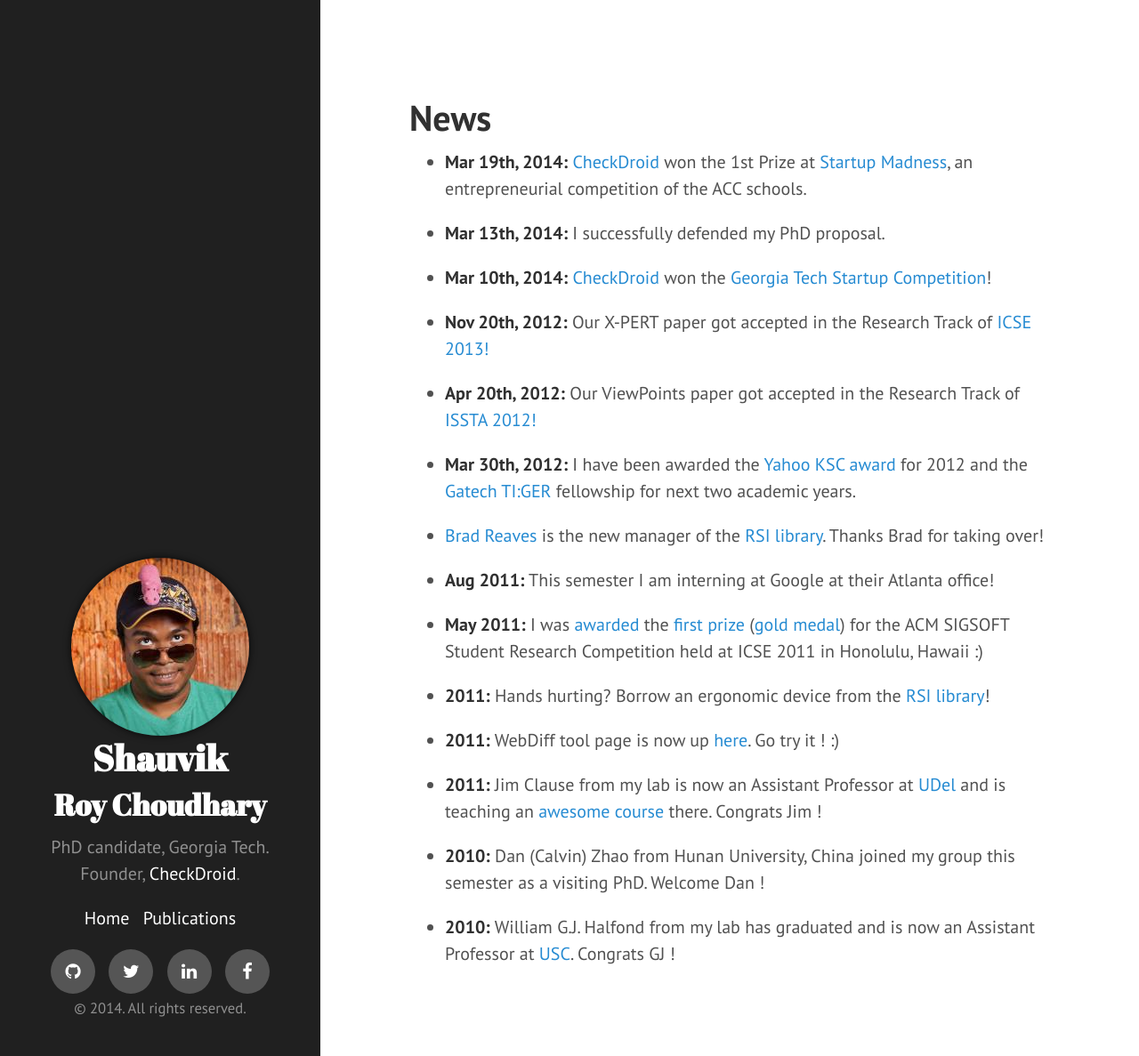
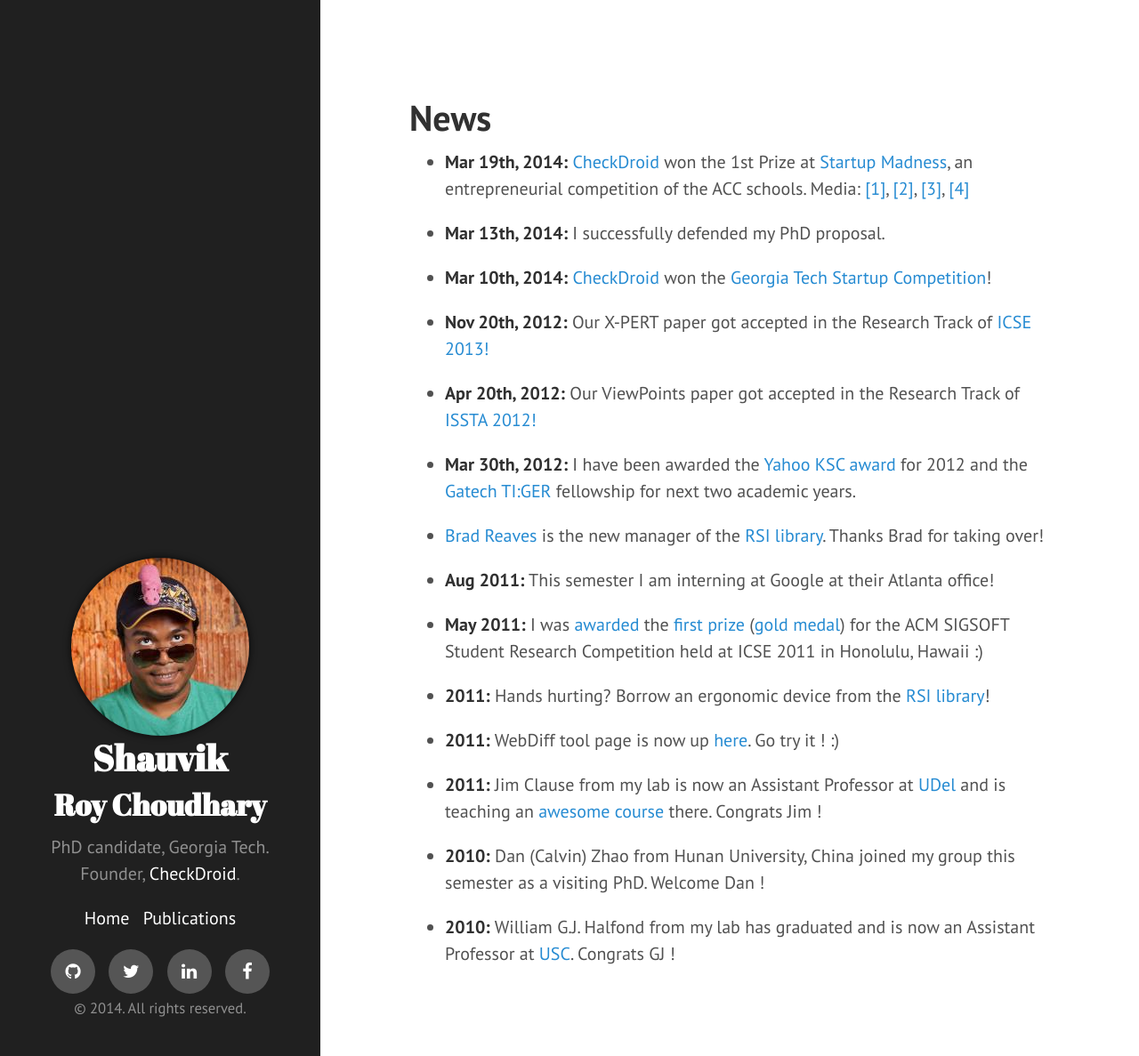
Before and after one commit to shauvik/shauvik.github.io, a Jekyll site: the page built from news.md, in a window 1280 px wide and 1187 px high. Shown: the whole window at 89% size. Built offline with Jekyll 4.4.1, drawn with Linux system fonts in a browser that asks for light colours; nearby versions of some CDN libraries; Markdown is read by kramdown in place of the engine named in the settings.

Commit message:
updated news

```diff
--- a/_config.yml
+++ b/_config.yml
@@ -14,7 +14,7 @@
 url:              http://shauvik.com
 
 author:
-  name:           'Shauvik <br />Roy Choudhary'
+  name:           'Shauvik Roy Choudhary'
   url:            https://twitter.com/shauvik
 
 #paginate:         5
--- a/_includes/news.html
+++ b/_includes/news.html
@@ -1,7 +1,7 @@
 <div class="message">
     <h2>News</h2>
 	<ul>
-		<li><strong>Mar 19th, 2014:</strong> <a href="http://checkdroid.com">CheckDroid</a> won the 1st Prize at <a href="http://startupmad.com">Startup Madness</a>, an entrepreneurial competition of the ACC schools.</li>
+		<li><strong>Mar 19th, 2014:</strong> <a href="http://checkdroid.com">CheckDroid</a> won the 1st Prize at <a href="http://startupmad.com">Startup Madness</a>, an entrepreneurial competition of the ACC schools. Media: <a href="http://www.cc.gatech.edu/news/georgia-tech%E2%80%99s-checkdroid-wins-2014-startup-madness-competition">[1]</a>, <a href="http://www.bizjournals.com/triangle/blog/techflash/2014/03/ncsus-startup-madness-spotlights-college.html">[2]</a>, <a href="http://www.wncn.com/story/25023370/acc-business-students-compete-in-start-up-madness-at-ncsu">[3]</a>, <a href="http://upstart.bizjournals.com/companies/startups/2014/03/20/startup-madness-takes-hold-ncsu.html?page=all">[4]</a></li>
 		<li><strong>Mar 13th, 2014:</strong> I successfully defended my PhD proposal.</li>
 		<li><strong>Mar 10th, 2014:</strong> <a href="http://checkdroid.com">CheckDroid</a> won the <a href="http://startup.gatech.edu/competition/">Georgia Tech Startup Competition</a>!</li>
 	</ul>
--- a/news.md
+++ b/news.md
@@ -5,7 +5,7 @@
 
 <h1>News</h1>
 
-* <strong>Mar 19th, 2014:</strong> <a href="http://checkdroid.com">CheckDroid</a> won the 1st Prize at <a href="http://startupmad.com">Startup Madness</a>, an entrepreneurial competition of the ACC schools.
+* <strong>Mar 19th, 2014:</strong> <a href="http://checkdroid.com">CheckDroid</a> won the 1st Prize at <a href="http://startupmad.com">Startup Madness</a>, an entrepreneurial competition of the ACC schools. Media: <a href="http://www.cc.gatech.edu/news/georgia-tech%E2%80%99s-checkdroid-wins-2014-startup-madness-competition">[1]</a>, <a href="http://www.bizjournals.com/triangle/blog/techflash/2014/03/ncsus-startup-madness-spotlights-college.html">[2]</a>, <a href="http://www.wncn.com/story/25023370/acc-business-students-compete-in-start-up-madness-at-ncsu">[3]</a>, <a href="http://upstart.bizjournals.com/companies/startups/2014/03/20/startup-madness-takes-hold-ncsu.html?page=all">[4]</a>
 
 * <strong>Mar 13th, 2014:</strong> I successfully defended my PhD proposal.
 
```
